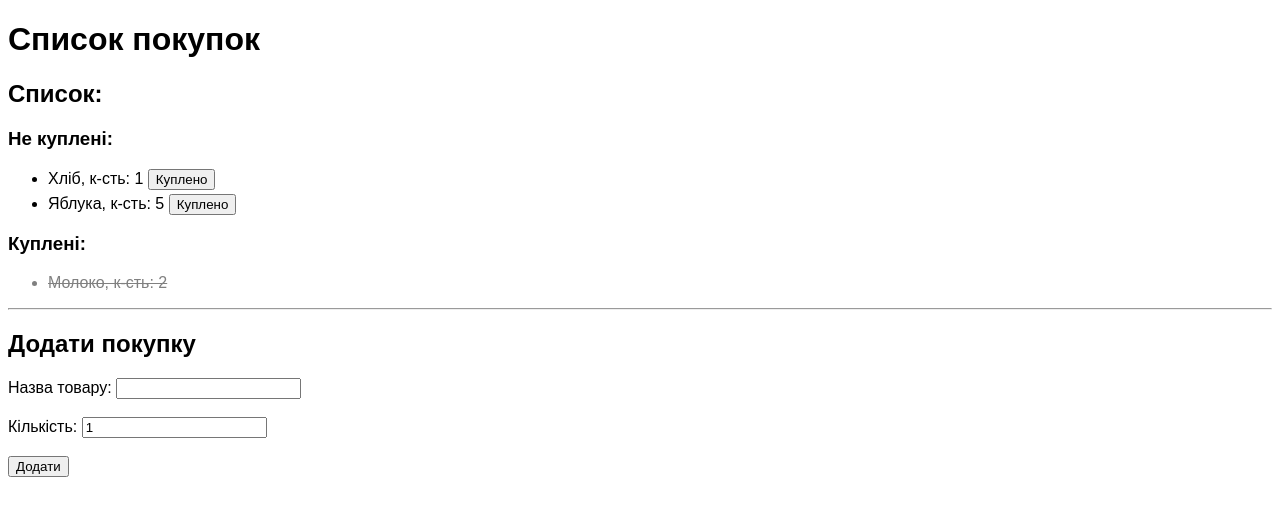
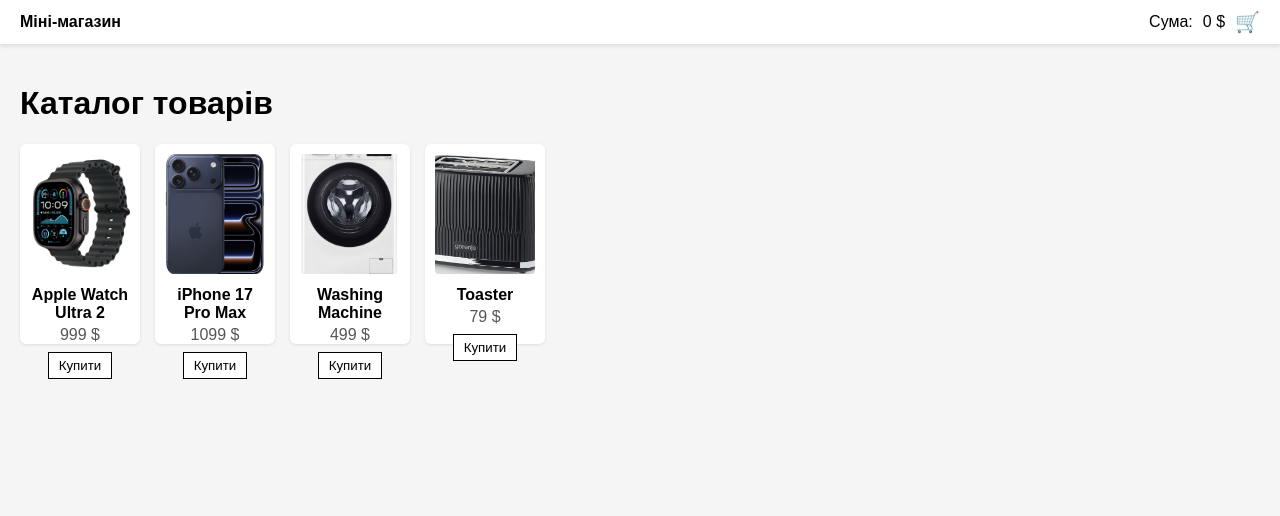
Before and after one commit to Greelux/ITstep, a plain HTML site: page ITStep/index1.html in a window 1280 px wide. Drawn offline with Linux system fonts and the light colour scheme.

Commit message:
Added Project

```diff
--- /dev/null
+++ b/ITStep/HW/style.css
@@ -0,0 +1,3 @@
+body {
+    background-color: black;
+}
--- a/ITStep/index1.html
+++ b/ITStep/index1.html
@@ -1,40 +1,23 @@
 <!DOCTYPE html>
-<html lang="uk">
+<html lang="en">
 <head>
   <meta charset="UTF-8">
-  <title>Список покупок</title>
-  <style>
-    body {
-      font-family: Arial, sans-serif;
-    }
-    .bought {
-      text-decoration: line-through;
-      color: gray;
-    }
-    .item {
-      margin-bottom: 4px;
-    }
-  </style>
+  <meta name="viewport" content="width=device-width, initial-scale=1.0">
+  <link rel = "stylesheet" href = "style1.css">
+  <script src = "script1.js"></script>
+  <title>Document</title>
 </head>
 <body>
-
-  <h1>Список покупок</h1>
-  <div id="shoppingOutput"></div>
-  <hr>
-
-  <h2>Додати покупку</h2>
-  <label>
-    Назва товару:
-    <input type="text" id="itemName">
-  </label>
-  <br><br>
-  <label>
-    Кількість:
-    <input type="number" id="itemQuantity" value="1" min="1">
-  </label>
-  <br><br>
-  <button onclick="handleAdd()">Додати</button>
-
-  <script src="script1.js"></script>
+    <header class="top-bar">
+        <div class="logo">Міні-магазин</div>
+            <div class="cart-info">
+            Сума: <span id="cart-total-price">0 $</span>
+            <a href="cart.html" class="cart-link">🛒</a>
+        </div>
+    </header>
+<main class="page">
+  <h1>Каталог товарів</h1>
+  <div id="product-list" class="product-list"></div>
+</main>
 </body>
 </html>
--- a/ITStep/script1.js
+++ b/ITStep/script1.js
@@ -1,94 +1,151 @@
-let shoppingList = [
-  { name: "Хліб", quantity: 1, bought: false },
-  { name: "Молоко", quantity: 2, bought: true },
-  { name: "Яблука", quantity: 5, bought: false }
+const products = [
+  {
+    id: 1,
+    name: "Apple Watch Ultra 2",
+    price: 999,
+    img: "img/watchapple.avif"
+  },
+  {
+    id: 2,
+    name: "iPhone 17 Pro Max",
+    price: 1099,
+    img: "img/iphone17promax.avif"
+  },
+  {
+    id: 3,
+    name: "Washing Machine",
+    price: 499,
+    img: "img/washingmachine.avif"
+  },
+  {
+    id: 4,
+    name: "Toaster",
+    price: 79,
+    img: "img/tost.avif"
+  }
 ];
 
-function printShoppingList(list) {
-  const output = document.getElementById("shoppingOutput");
-  let html = "<h2>Список:</h2>";
 
-  html += "<h3>Не куплені:</h3>";
-  html += "<ul>";
-  list
-    .filter(item => !item.bought)
-    .forEach(item => {
-      html += `
-        <li class="item">
-          ${item.name}, к-сть: ${item.quantity}
-          <button onclick="buyItem('${item.name}')">Куплено</button>
-        </li>
-      `;
-    });
-  html += "</ul>";
+function getCart() {
+  const cookies = document.cookie.split("; ").filter(Boolean);
+  const cartCookie = cookies.find(c => c.startsWith("cart="));
+  if (!cartCookie) return {};
 
-  html += "<h3>Куплені:</h3>";
-  html += "<ul>";
-  list
-    .filter(item => item.bought)
-    .forEach(item => {
-      html += `
-        <li class="item bought">
-          ${item.name}, к-сть: ${item.quantity}
-        </li>
-      `;
-    });
-  html += "</ul>";
-
-  output.innerHTML = html;
-}
-
-function addPurchase(list, name, quantity) {
-  const existingItem = list.find(
-    item => item.name.toLowerCase() === name.toLowerCase()
-  );
-
-  if (existingItem) {
-    existingItem.quantity += quantity;
-  } else {
-    list.push({
-      name: name,
-      quantity: quantity,
-      bought: false
-    });
+  try {
+    const value = decodeURIComponent(cartCookie.split("=")[1]);
+    return JSON.parse(value) || {};
+  } catch (e) {
+    console.error("Error with cookie", e);
+    return {};
   }
 }
 
-function buyItem(name) {
-  const item = shoppingList.find(
-    item => item.name.toLowerCase() === name.toLowerCase()
-  );
-  if (item) {
-    item.bought = true;
-    printShoppingList(shoppingList);
-  } else {
-    alert(`Товар "${name}" не знайдено у списку.`);
-  }
+function saveCart(cart) {
+  const value = encodeURIComponent(JSON.stringify(cart));
+  const maxAge = 60 * 60 * 24 * 30;
+  document.cookie = `cart=${value};path=/;max-age=${maxAge}`;
 }
 
-function handleAdd() {
-  const nameInput = document.getElementById("itemName");
-  const quantityInput = document.getElementById("itemQuantity");
+function addToCart(productId) {
+  const cart = getCart();
+  cart[productId] = (cart[productId] || 0) + 1;
+  saveCart(cart);
+  updateHeaderSummary()
+}
 
-  const name = nameInput.value.trim();
-  const quantity = parseInt(quantityInput.value, 10);
+function clearCart() {
+  document.cookie = "cart={};path=/;max-age=0";
+}
 
-  if (!name) {
-    alert("Введіть назву товару.");
-    return;
+function getCartSummary() {
+  const cart = getCart();
+  let totalPrice = 0;
+  let totalCount = 0;
+
+  for (const id in cart) {
+    const qty = cart[id];
+    const product = products.find(p => p.id === Number(id));
+    if (!product) continue;
+    totalCount += qty;
+    totalPrice += product.price * qty;
   }
-  if (isNaN(quantity) || quantity <= 0) {
-    alert("Кількість має бути додатнім числом.");
+
+  return { totalPrice, totalCount };
+}
+
+
+function updateHeaderSummary() {
+  const el = document.getElementById("cart-total-price");
+  if (!el) return;
+  const { totalPrice } = getCartSummary();
+  el.textContent = totalPrice + " $";
+}
+
+
+function renderCatalog() {
+  const container = document.getElementById("product-list");
+  if (!container) return;
+
+  container.innerHTML = "";
+
+  products.forEach(p => {
+    const card = document.createElement("div");
+    card.className = "product-card";
+
+    card.innerHTML = `
+      <img src="${p.img}" alt="${p.name}">
+      <div class="product-name">${p.name}</div>
+      <div class="product-price">${p.price} $</div>
+      <button class="buy-btn">Купити</button>
+    `;
+
+    card.querySelector(".buy-btn").addEventListener("click", () => {
+      addToCart(p.id);
+    });
+
+    container.appendChild(card);
+  });
+}
+
+function renderCartPage() {
+  const listEl = document.getElementById("cart-items");
+  const summaryEl = document.getElementById("cart-summary");
+  if (!listEl || !summaryEl) return;
+
+  const cart = getCart();
+  listEl.innerHTML = "";
+
+  const ids = Object.keys(cart);
+  if (ids.length === 0) {
+    listEl.innerHTML = "<p>Кошик порожній</p>";
+    summaryEl.textContent = "";
     return;
   }
 
-  addPurchase(shoppingList, name, quantity);
-  printShoppingList(shoppingList);
+  ids.forEach(id => {
+    const product = products.find(p => p.id === Number(id));
+    if (!product) return;
 
-  nameInput.value = "";
-  quantityInput.value = 1;
+    const qty = cart[id];
+    const row = document.createElement("div");
+    row.className = "cart-row";
+
+    row.innerHTML = `
+      <div class="cart-item-name">${product.name}</div>
+      <div class="cart-item-price">${product.price} $</div>
+      <div class="cart-item-qty">Кількість: ${qty}</div>
+      <div class="cart-item-total">${product.price * qty} $</div>
+    `;
+
+    listEl.appendChild(row);
+  });
+
+  const { totalPrice } = getCartSummary();
+  summaryEl.textContent = "Загальна вартість: " + totalPrice + " $";
 }
 
-window.onload = function() {
-  printShoppingList(shoppingList);
-};
+document.addEventListener("DOMContentLoaded", () => {
+  renderCatalog();
+  renderCartPage();
+  updateHeaderSummary();
+});
--- a/ITStep/style1.css
+++ b/ITStep/style1.css
@@ -0,0 +1,115 @@
+body {
+  margin: 0;
+  font-family: Arial, sans-serif;
+  background: #f5f5f5;
+}
+
+.top-bar {
+  display: flex;
+  align-items: center;
+  justify-content: space-between;
+  background: #ffffff;
+  padding: 10px 20px;
+  box-shadow: 0 2px 4px rgba(0,0,0,0.1);
+}
+
+.logo {
+  font-weight: bold;
+}
+
+.cart-info {
+  display: flex;
+  align-items: center;
+  gap: 10px;
+}
+
+.cart-link {
+  text-decoration: none;
+  font-size: 20px;
+}
+
+.back-btn {
+  border: none;
+  background: none;
+  font-size: 20px;
+  cursor: pointer;
+}
+
+.page {
+  padding: 20px;
+}
+
+
+.product-list {
+  display: flex;
+  gap: 15px;
+  flex-wrap: wrap;
+}
+
+.product-card{
+  width: 100px;
+  height: 180px;
+  background: #fff;
+  border-radius: 6px;
+  padding: 10px;
+  box-shadow: 0 1px 3px rgba(0,0,0,0.1);
+  text-align: center;
+}
+
+.product-card img {
+  width: 100%;
+  height: 120px;
+  object-fit: cover;
+  border-radius: 4px;
+}
+
+.product-name {
+  margin-top: 8px;
+  font-weight: 600;
+}
+
+.product-price {
+  margin-top: 4px;
+  color: #555;
+}
+
+.buy-btn {
+  margin-top: 8px;
+  padding: 5px 10px;
+  border: 1px solid #000;
+  background: #fff;
+  cursor: pointer;
+}
+
+.cart-items {
+  background: #fff;
+  border-radius: 6px;
+  padding: 10px;
+  box-shadow: 0 1px 3px rgba(0,0,0,0.1);
+}
+
+.cart-row {
+  display: grid;
+  grid-template-columns: 2fr 1fr 1fr 1fr;
+  gap: 10px;
+  padding: 6px 0;
+  border-bottom: 1px solid #eee;
+}
+
+.cart-row:last-child {
+  border-bottom: none;
+}
+
+.cart-summary {
+  margin-top: 15px;
+  font-weight: bold;
+}
+
+.clear-btn {
+  margin-top: 15px;
+  padding: 6px 12px;
+  border: 1px solid #c00;
+  background: #fff;
+  color: #c00;
+  cursor: pointer;
+}
```
Also changed, not shown: ITStep/HW/index.html (added, +13 -0 lines), ITStep/HW/script.js (added, +18 -0 lines), ITStep/cart.html (added, +28 -0 lines), ITStep/img/iphone17promax.avif (added), ITStep/img/tost.avif (added), ITStep/img/washingmachine.avif (added), ITStep/img/watchapple.avif (added).
